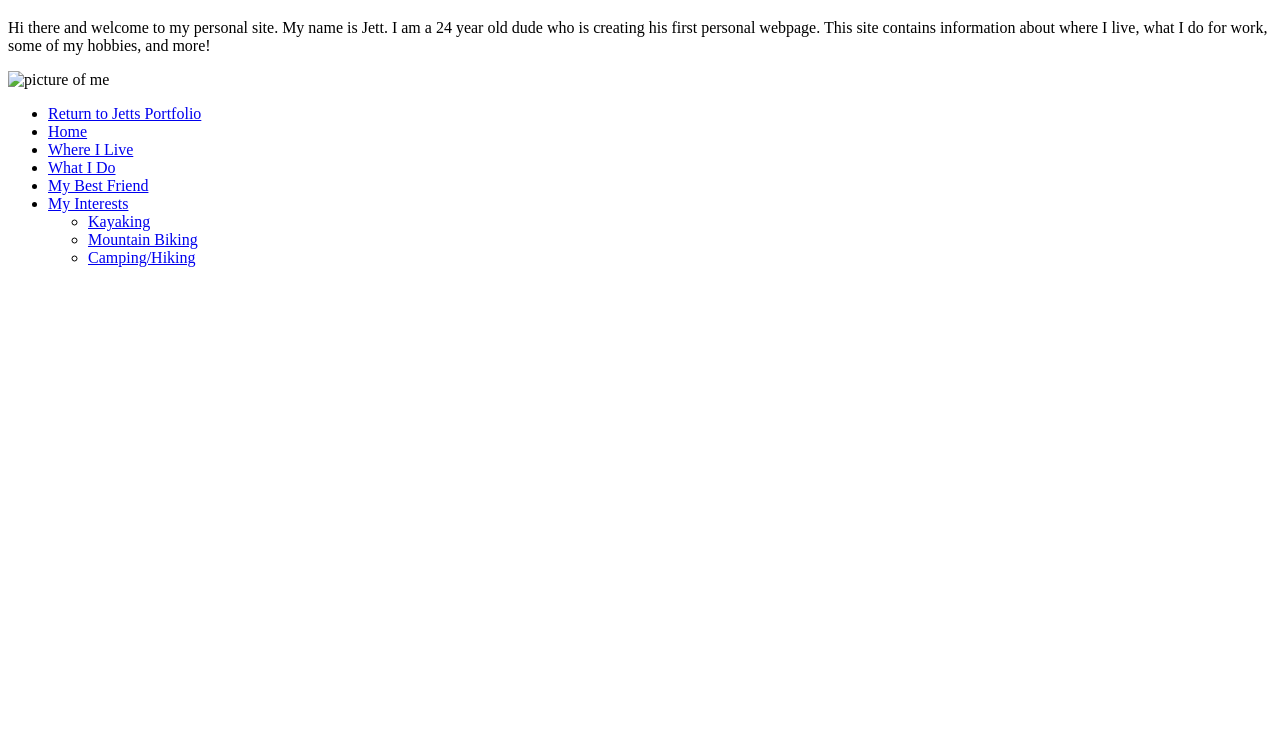
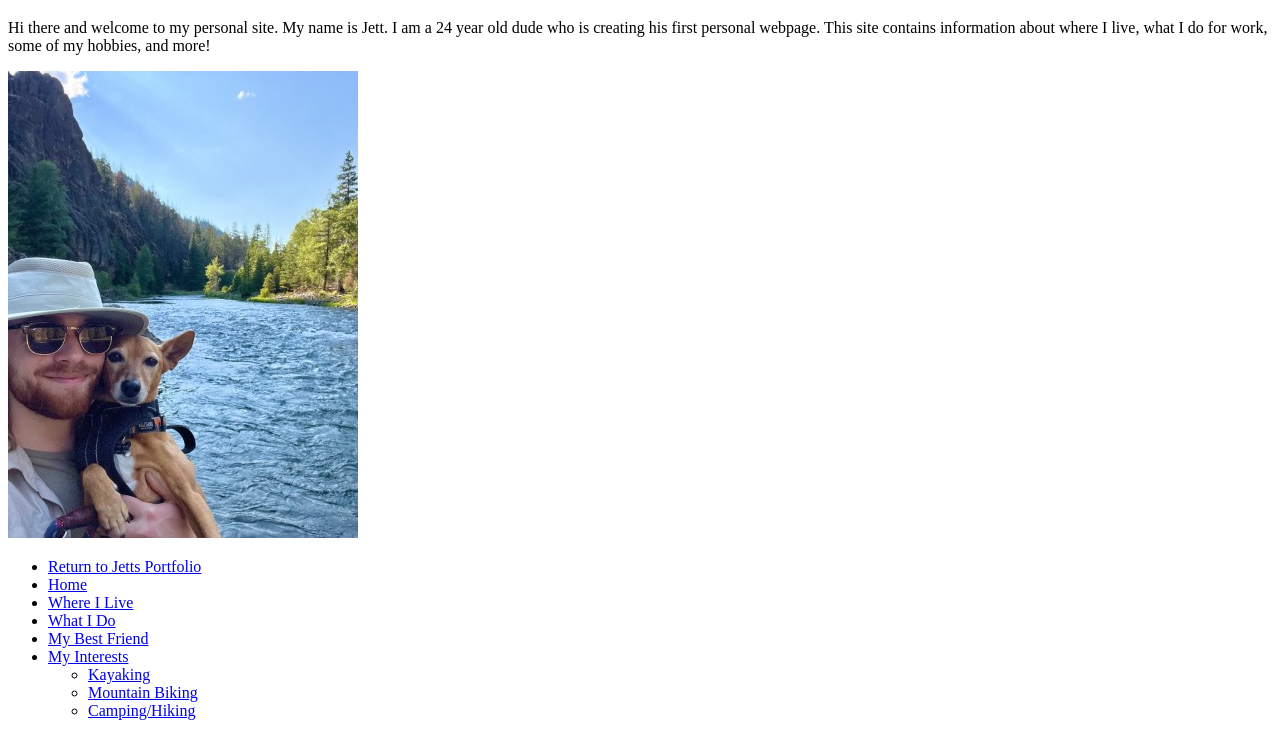
Before and after one commit to jettduke/jetts_portfolio, a plain HTML site: page duke/index.html in a window 1280 px wide. Shown: the part 61-800 px from the top of the page. Drawn offline with Linux system fonts and the light colour scheme; the site is published under a folder, as on GitHub Pages, so addresses that start at the root find nothing.

Commit message:
chaning paths

```diff
--- a/duke/index.html
+++ b/duke/index.html
@@ -10,7 +10,7 @@
 
     <p>Hi there and welcome to my personal site. My name is Jett. I am a 24 year old dude who is creating his first personal webpage. This site contains information about where I live, what I do for work, some of my hobbies, and more!</p>
 
-    <p><img src="/duke/images/pictureofme.jpg" alt="picture of me"></p>
+    <p><img src="images/pictureofme.jpg" alt="picture of me"></p>
 
     <nav>
         <ul>
```
